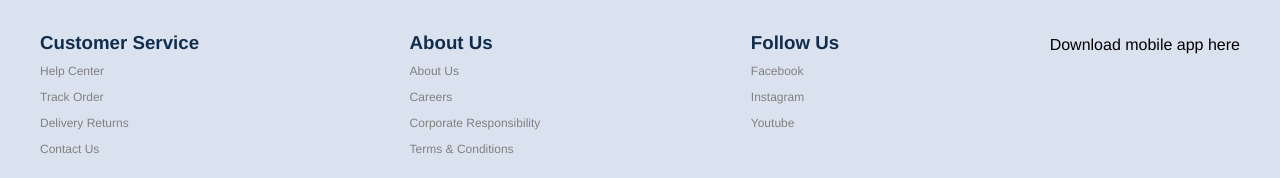
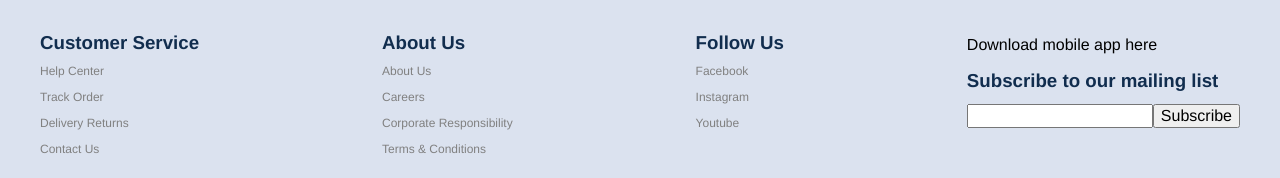
Before and after one commit to salmonsashimi/onlinestore, a Next.js app: page / in a window 1280 px wide. Shown: the part 1306-1484 px from the top of the page. Built offline with nearby package versions, Linux system fonts and the light colour scheme.

Commit message:
added email sub form

```diff
--- a/src/components/footerComponents/FooterSocialMedia.js
+++ b/src/components/footerComponents/FooterSocialMedia.js
@@ -1,6 +1,12 @@
 const FooterSocialMedia = () => (
     <div>
         <p>Download mobile app here</p>
+
+        <h3 className='footerSection__name'>Subscribe to our mailing list</h3>
+        <form>
+            <input type='text'></input>
+            <button>Subscribe</button>
+        </form>
     </div>
 )
 
```
